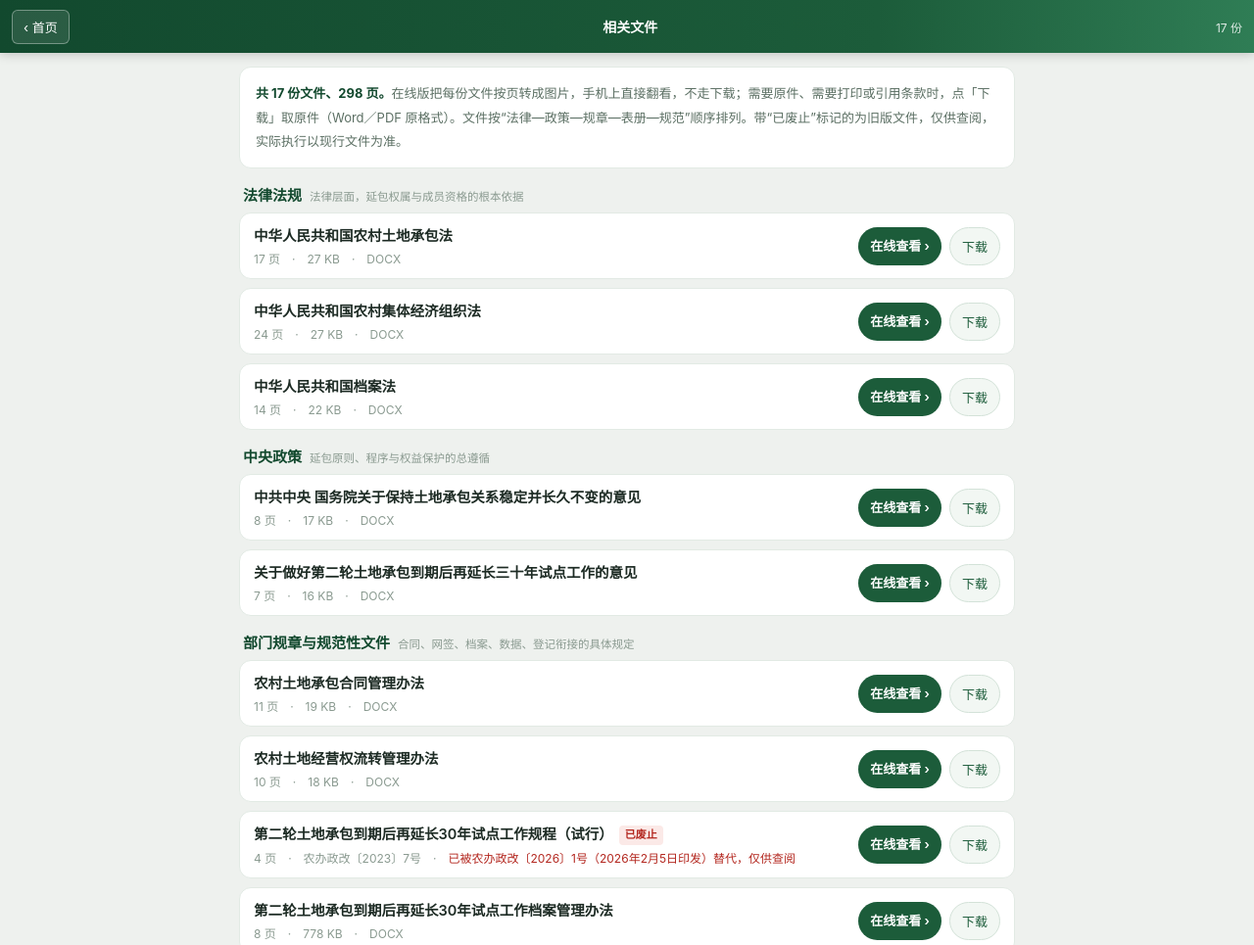
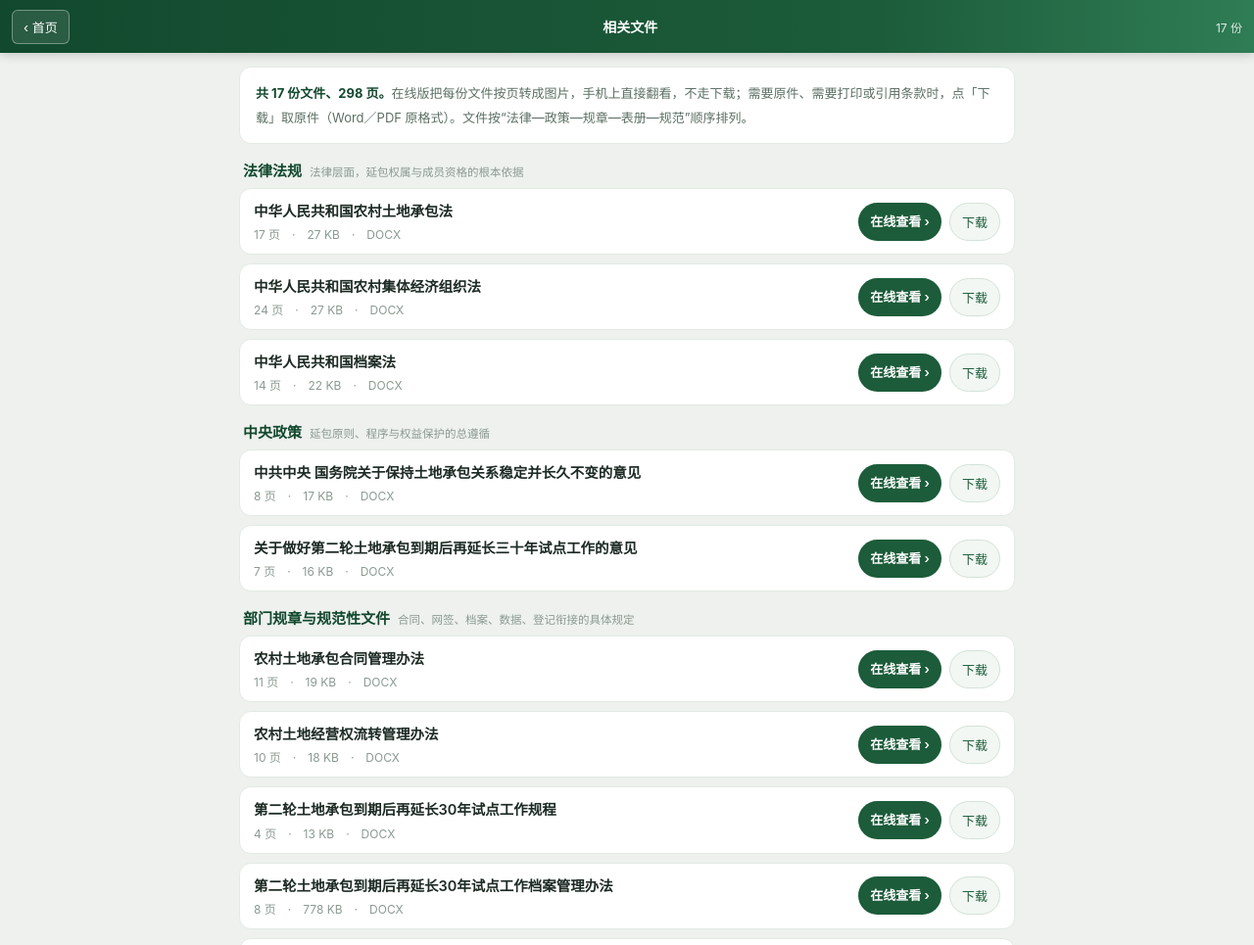
Before and after one commit to TianSiShan/erlun-yanbao, a plain HTML site: page wenjian.html in a window 1280 px wide. Shown: the top 965 px of the page at 98% size. Drawn offline with Linux system fonts and the light colour scheme.

Commit message:
fix: 规程标题去掉文号；文件库规程换为2026版，取消已废止标记；同步PDF

```diff
--- a/wenjian.html
+++ b/wenjian.html
@@ -29,7 +29,7 @@ body{font-family:-apple-system,BlinkMacSystemFont,"PingFang SC","Microsoft YaHei
 .btn{display:inline-block;text-decoration:none;font-size:13px;padding:9px 12px;border-radius:999px;white-space:nowrap}
 .btn.main{background:#1c5c3a;color:#fff;font-weight:600}
 .btn.ghost{background:#f2f7f3;color:#1c5c3a;border:1px solid #d3e2d8}
-.badge{display:inline-block;margin-left:6px;background:#fbe9e7;color:#b3261e;font-size:11px;font-weight:600;padding:2px 6px;border-radius:4px;vertical-align:middle}.item .sub em{font-style:normal;color:#b3261e}.btn.dis{background:#f4f6f4;color:#a7b5ac;border:1px solid #e6ece8}
+.btn.dis{background:#f4f6f4;color:#a7b5ac;border:1px solid #e6ece8}
 .foot{color:#8a9a90;font-size:12px;text-align:center;line-height:1.9;margin-top:24px}
 @media (max-width:520px){
   .item{flex-direction:column;align-items:stretch;gap:10px}
@@ -41,7 +41,7 @@ body{font-family:-apple-system,BlinkMacSystemFont,"PingFang SC","Microsoft YaHei
 <body>
 <div id="hd"><a href="index.html">‹ 首页</a><div class="t">相关文件</div><div class="n">17 份</div></div>
 <div class="wrap">
-  <div class="lead"><b>共 17 份文件、298 页。</b>在线版把每份文件按页转成图片，手机上直接翻看，不走下载；需要原件、需要打印或引用条款时，点「下载」取原件（Word／PDF 原格式）。文件按“法律—政策—规章—表册—规范”顺序排列。带“已废止”标记的为旧版文件，仅供查阅，实际执行以现行文件为准。</div>
+  <div class="lead"><b>共 17 份文件、298 页。</b>在线版把每份文件按页转成图片，手机上直接翻看，不走下载；需要原件、需要打印或引用条款时，点「下载」取原件（Word／PDF 原格式）。文件按“法律—政策—规章—表册—规范”顺序排列。</div>
 <section class="grp">
 <h2>法律法规<span>法律层面，延包权属与成员资格的根本依据</span></h2>
 <div class="item">
@@ -79,7 +79,7 @@ body{font-family:-apple-system,BlinkMacSystemFont,"PingFang SC","Microsoft YaHei
   <div class="act"><a class="btn main" href="docs/s07.html">在线查看 ›</a><a class="btn ghost" href="files/%E5%86%9C%E6%9D%91%E5%9C%9F%E5%9C%B0%E7%BB%8F%E8%90%A5%E6%9D%83%E6%B5%81%E8%BD%AC%E7%AE%A1%E7%90%86%E5%8A%9E%E6%B3%95.docx" download>下载</a></div>
 </div>
 <div class="item">
-  <div class="meta"><div class="nm">第二轮土地承包到期后再延长30年试点工作规程（试行）<span class="badge">已废止</span></div><div class="sub">4 页　·　农办政改〔2023〕7号　·　<em>已被农办政改〔2026〕1号（2026年2月5日印发）替代，仅供查阅</em></div></div>
+  <div class="meta"><div class="nm">第二轮土地承包到期后再延长30年试点工作规程</div><div class="sub">4 页　·　13 KB　·　DOCX</div></div>
   <div class="act"><a class="btn main" href="docs/s08.html">在线查看 ›</a><a class="btn ghost" href="files/%E7%AC%AC%E4%BA%8C%E8%BD%AE%E5%9C%9F%E5%9C%B0%E6%89%BF%E5%8C%85%E5%88%B0%E6%9C%9F%E5%90%8E%E5%86%8D%E5%BB%B6%E9%95%BF30%E5%B9%B4%E8%AF%95%E7%82%B9%E5%B7%A5%E4%BD%9C%E8%A7%84%E7%A8%8B.docx" download>下载</a></div>
 </div>
 <div class="item">
```
Also changed, not shown: fangan.html (+1 -1 lines), qa.html (+3 -3 lines), 2 other files.
